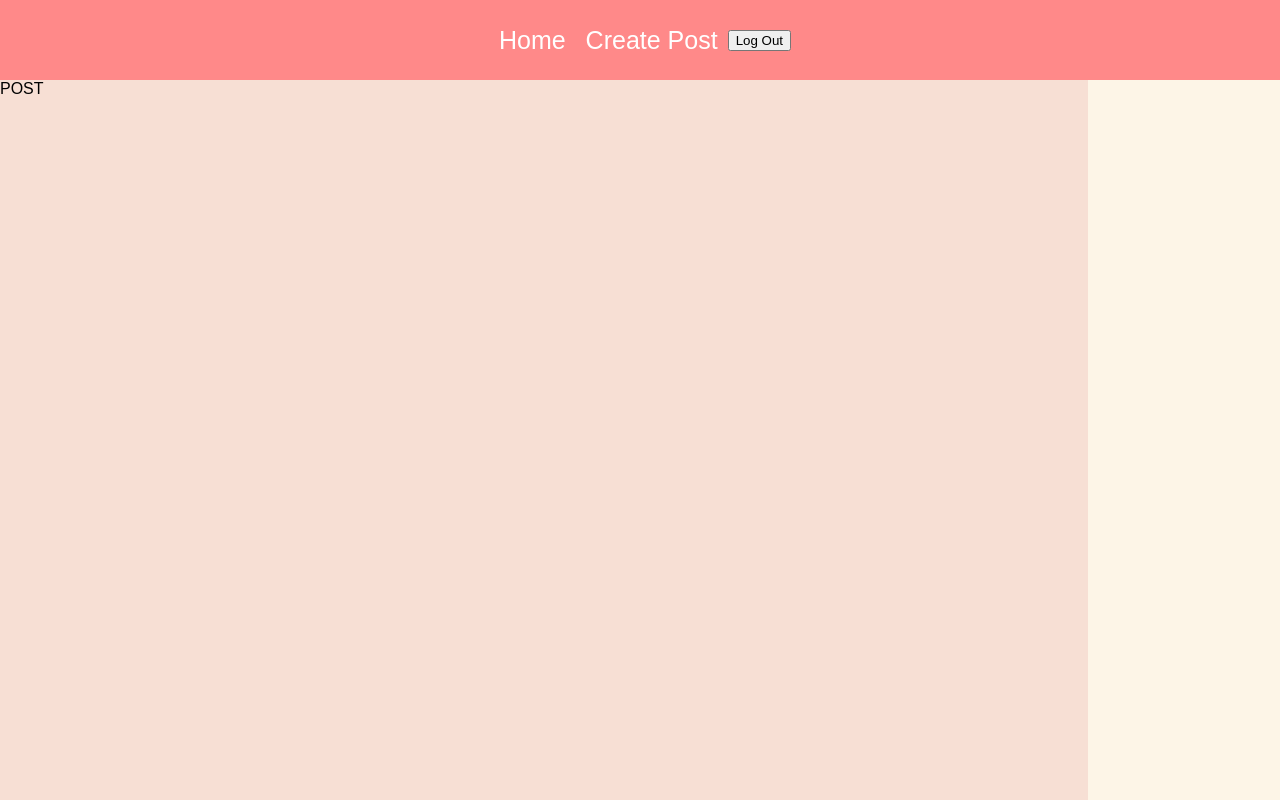
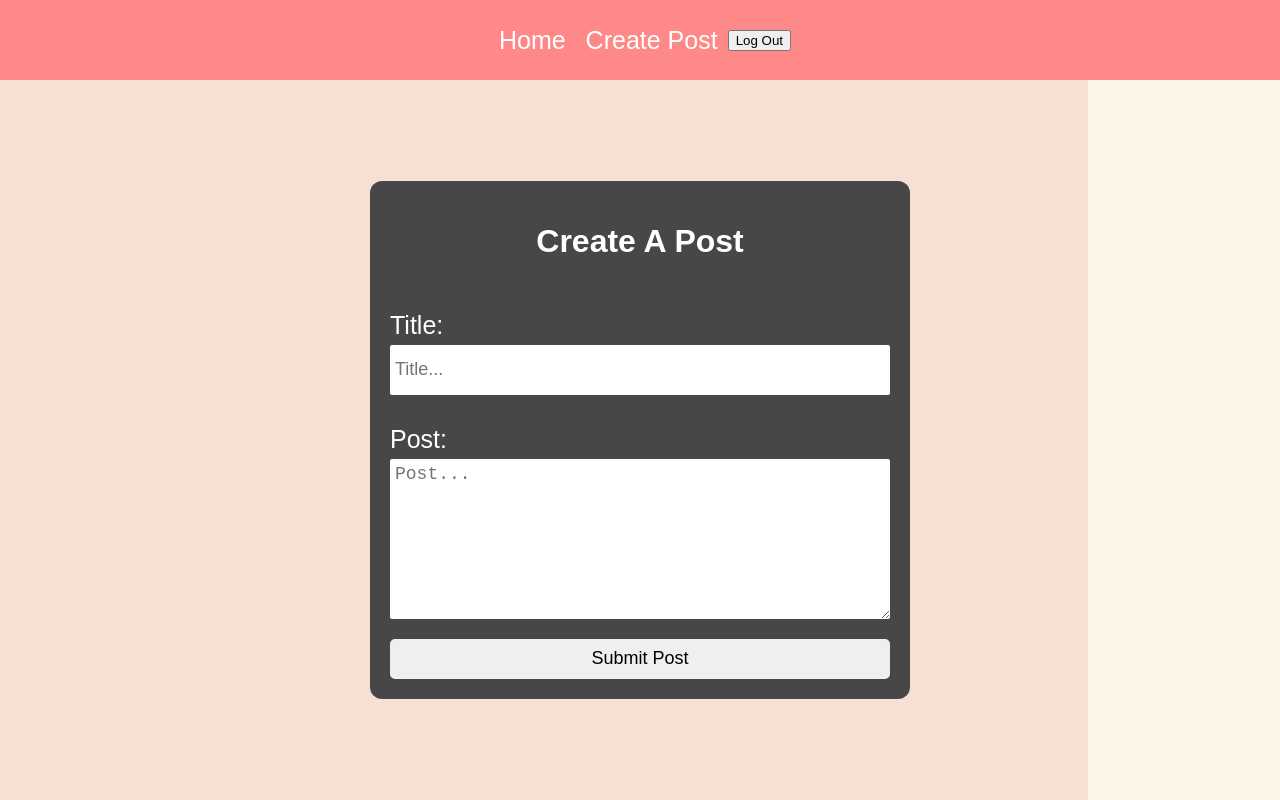
Before and after one commit to chrsnh/alruch_galawell_master, a React (Create React App) app: page /createpost in a window 1280 px wide. Built offline with nearby package versions, Linux system fonts and the light colour scheme; no server answers; sample sign-in values are in the browser's storage.

Commit message:
second commit

```diff
--- a/src/App.css
+++ b/src/App.css
@@ -44,7 +44,7 @@ a {
   width: 500px;
   height: auto;
   padding: 20px;
-  background-color: black;
+  background-color: rgb(71, 71, 71);
   border-radius: 12px;
   color: white;
   display: flex;
--- a/src/pages/CreatePost.js
+++ b/src/pages/CreatePost.js
@@ -1,7 +1,56 @@
-import React from "react";
+import React, { useEffect, useState } from "react";
+import { addDoc, collection } from "firebase/firestore";
+import { db, auth } from "../firebase-config";
+import { useNavigate } from "react-router-dom";
 
-function CreatePost() {
-    return <div> POST </div>;
+function CreatePost({ isAuth }) {
+    const [title, setTitle] = useState("");
+    const [postText, setPostText] = useState("");
+
+    const postsCollectionRef = collection(db, "blogs");
+    let navigate = useNavigate();
+
+    const createPost = async () => {
+        await addDoc(postsCollectionRef, {
+            title,
+            postText,
+            author: { name: auth.currentUser.displayName, id: auth.currentUser.uid },
+        });
+        navigate("/");
+    };
+
+    useEffect(() => {
+        if (!isAuth) {
+            navigate("/login");
+        }
+    }, []);
+
+    return (
+        <div className="createPostPage">
+            <div className="cpContainer">
+                <h1>Create A Post</h1>
+                <div className="inputGp">
+                    <label> Title: </label>
+                    <input
+                        placeholder="Title..."
+                        onChange={(event) => {
+                            setTitle(event.target.value);
+                        }}
+                    />
+                </div>
+                <div className="inputGp">
+                    <label> Post: </label>
+                    <textarea
+                        placeholder="Post..."
+                        onChange={(event) => {
+                            setPostText(event.target.value);
+                        }}
+                    />
+                </div>
+                <button onClick={createPost}> Submit Post </button>
+            </div>
+        </div>
+    );
 }
 
 export default CreatePost;
--- a/src/pages/Home.js
+++ b/src/pages/Home.js
@@ -1,7 +1,54 @@
-import React from "react";
+import React, { useEffect, useState } from "react";
+import { getDocs, collection, deleteDoc, doc } from "firebase/firestore";
+import { auth, db } from "../firebase-config";
 
-function Home() {
-    return <div> HOME </div>;
+function Home({ isAuth }) {
+    const [postLists, setPostList] = useState([]);
+    const postsCollectionRef = collection(db, "blogs");
+
+    useEffect(() => {
+        const getPosts = async () => {
+            const data = await getDocs(postsCollectionRef);
+            setPostList(data.docs.map((doc) => ({ ...doc.data(), id: doc.id })));
+        };
+
+        getPosts();
+    }, [deletePost]);
+
+    const deletePost = async (id) => {
+        const postDoc = doc(db, "blogs", id);
+        await deleteDoc(postDoc);
+    };
+
+    return (
+        <div className="homePage">
+            {postLists.map((post) => {
+                return (
+                    <div className="post">
+                        <div className="postHeader">
+                            <div className="title">
+                                <h1> {post.title} </h1>
+                            </div>
+                            <div className="deletePost">
+                                {isAuth && post.author.id === auth.currentUser.uid && (
+                                    <button
+                                        onClick={() => {
+                                            deletePost(post.id);
+                                        }}
+                                    >
+                                        {" "}
+                                        &#128465;
+                                    </button>
+                                )}
+                            </div>
+                        </div>
+                        <div className="postTextContainer"> {post.postText} </div>
+                        <h3>@{post.author.name}</h3>
+                    </div>
+                );
+            })}
+        </div>
+    );
 }
 
 export default Home;
```
